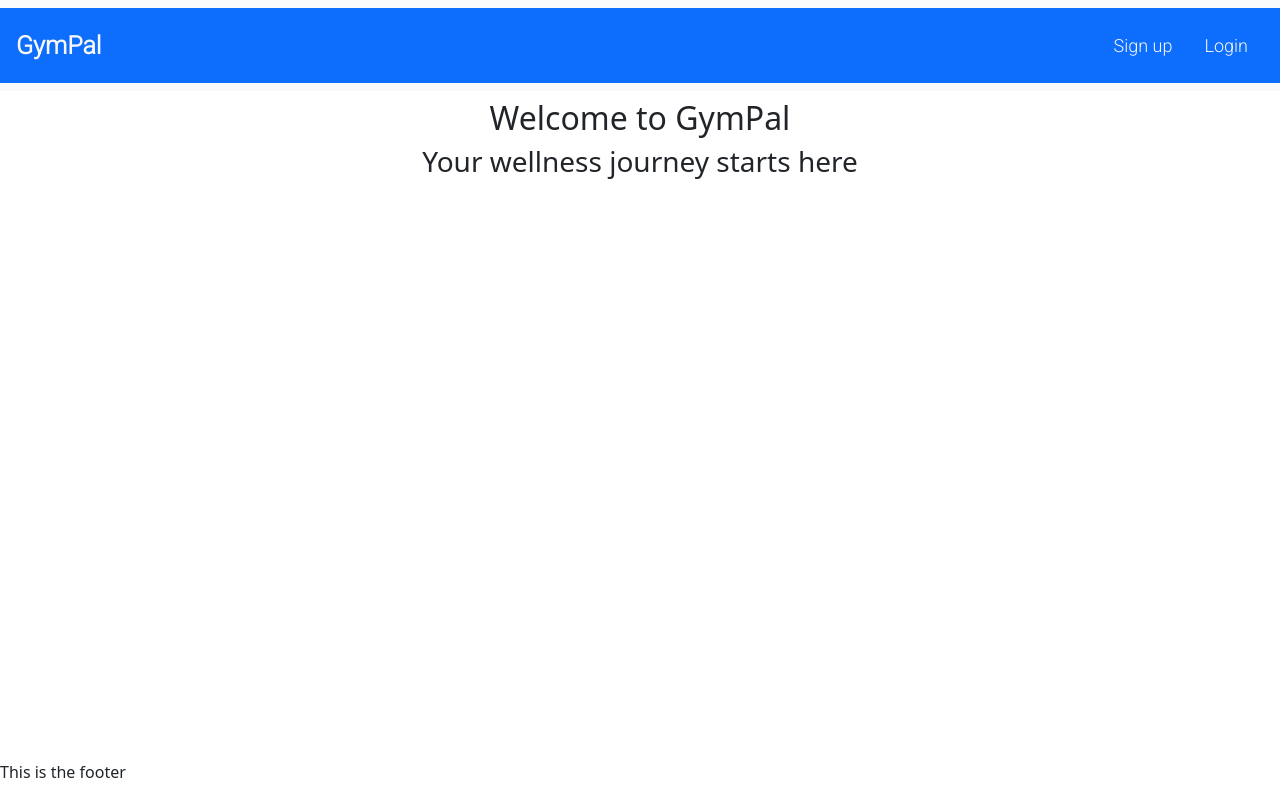
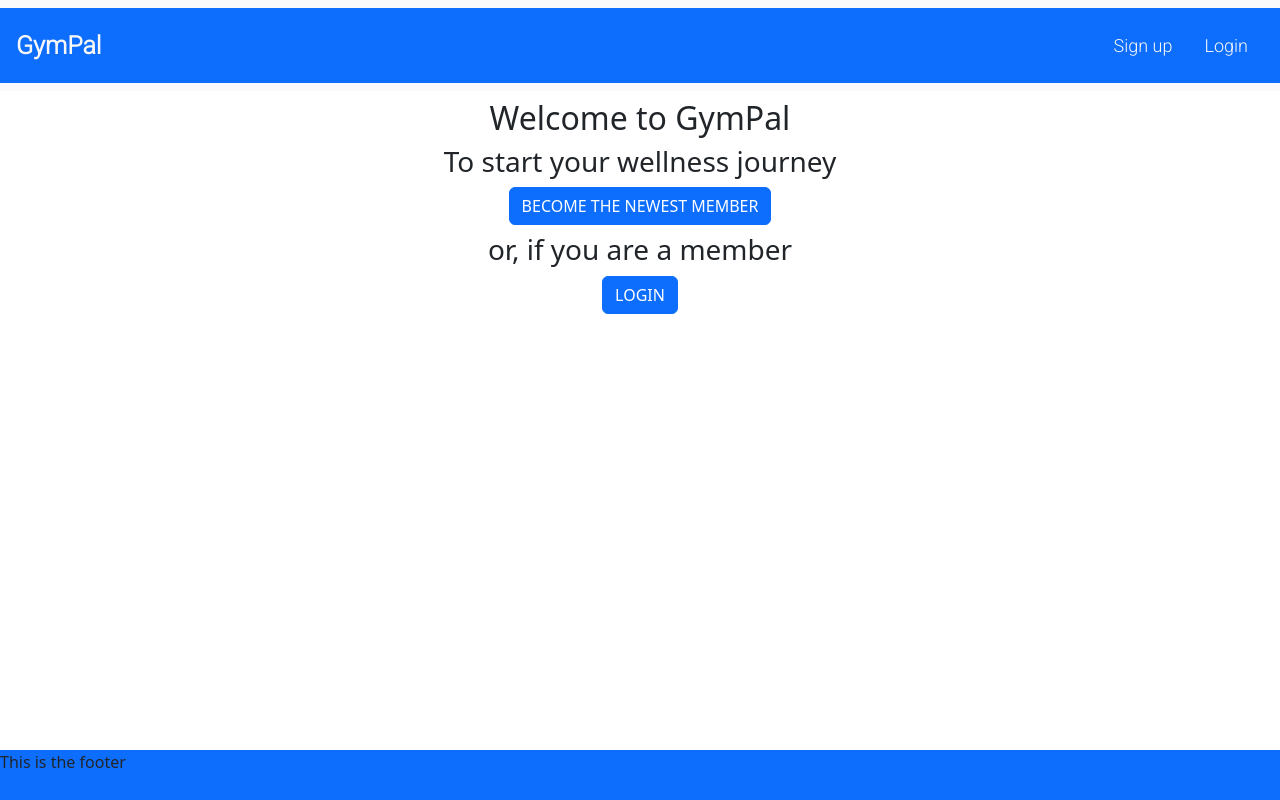
Before and after one commit to eandablo/gympals, a Django app: page / in a window 1280 px wide. Run offline with Django 3.2, Linux system fonts and the light colour scheme.

Commit message:
add login and sign up buttons to welcome page

```diff
--- a/static/css/style.css
+++ b/static/css/style.css
@@ -30,4 +30,6 @@
 .footer-div{
     position: absolute;
     bottom: 0;
+    height: 50px;
+    width: 100%;
 }
--- a/templates/base.html
+++ b/templates/base.html
@@ -54,7 +54,7 @@
         {% block content %}
         {% endblock %}
     </main>
-    <footer class="footer-div">
+    <footer class="footer-div bg-primary">
         <div>
             <p>This is the footer</p>
         </div>
--- a/templates/index.html
+++ b/templates/index.html
@@ -4,7 +4,7 @@
 {% if user.is_authenticated %}
 <div class="row">
     <div class="col-md-6 offset-md-3 mt-2 center-text">
-        <h2>Welcome to GymPal <span class="text-to-capital"></h2>
+        <h2>Welcome to GymPal</h2>
         {% if info_exists %}
             <h2>{{ trainee.name }}</h2>
             <div class="container mt-5">
@@ -33,7 +33,15 @@
 <div class="row">
     <div class="col-md-6 offset-md-3 mt-2 center-text">
         <h2>Welcome to GymPal</h2>
-        <h3>Your wellness journey starts here</h3>
+        <h3>To start your wellness journey
+            <p class="mt-2 mb-2"><a href="{% url 'account_signup' %}" class="btn btn btn-primary" href="{% url 'account_login' %}">BECOME THE NEWEST MEMBER</a>
+            </p>
+        </h3>
+        <h3>or, if you are a member
+            <p class="mt-2 mb-2"><a href="{% url 'account_login' %}" class="btn btn btn-primary"
+                    href="{% url 'account_login' %}">LOGIN</a>
+            </p>
+        </h3>
     </div>
 </div>
 {% endif %}
```
